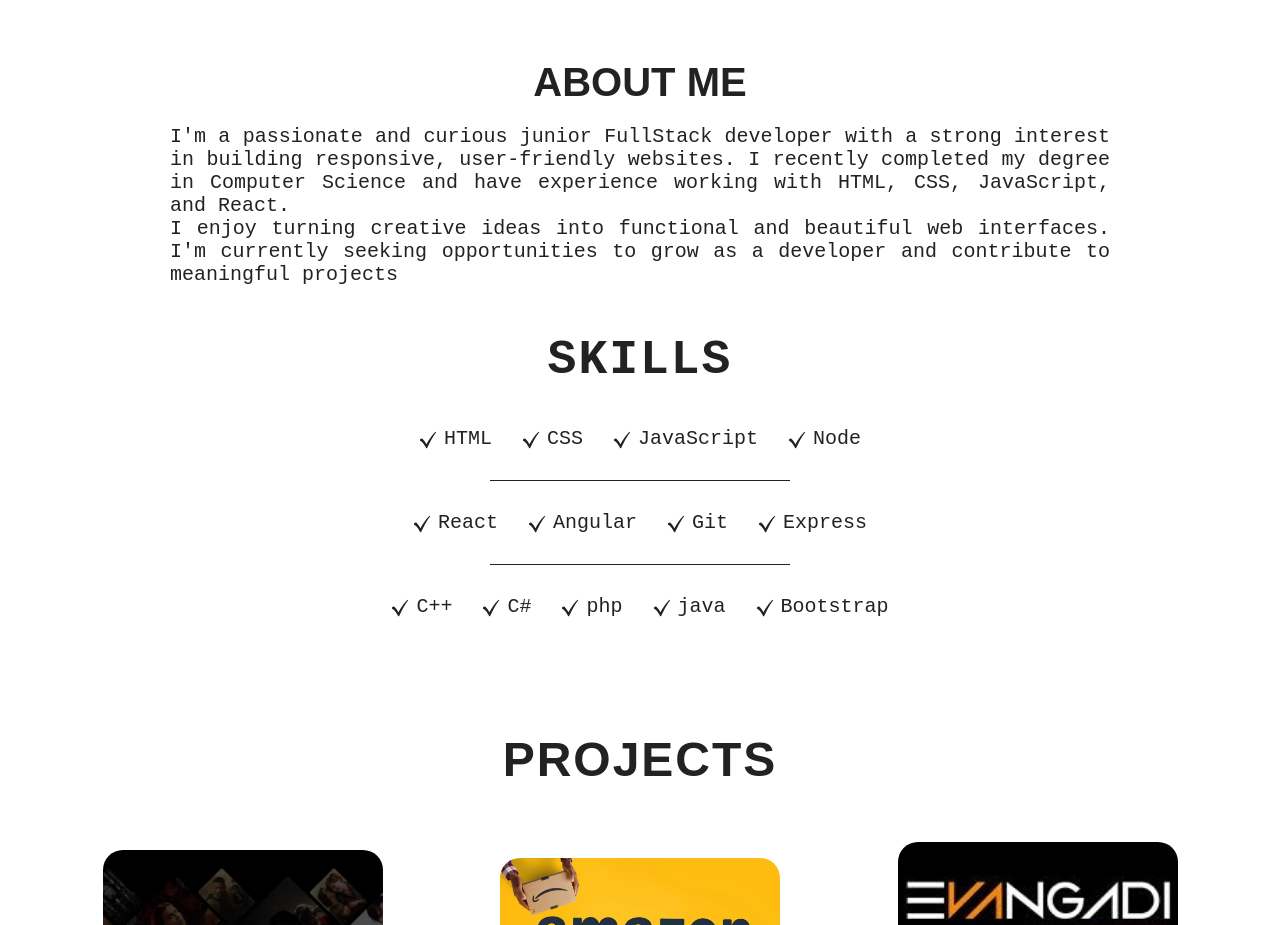
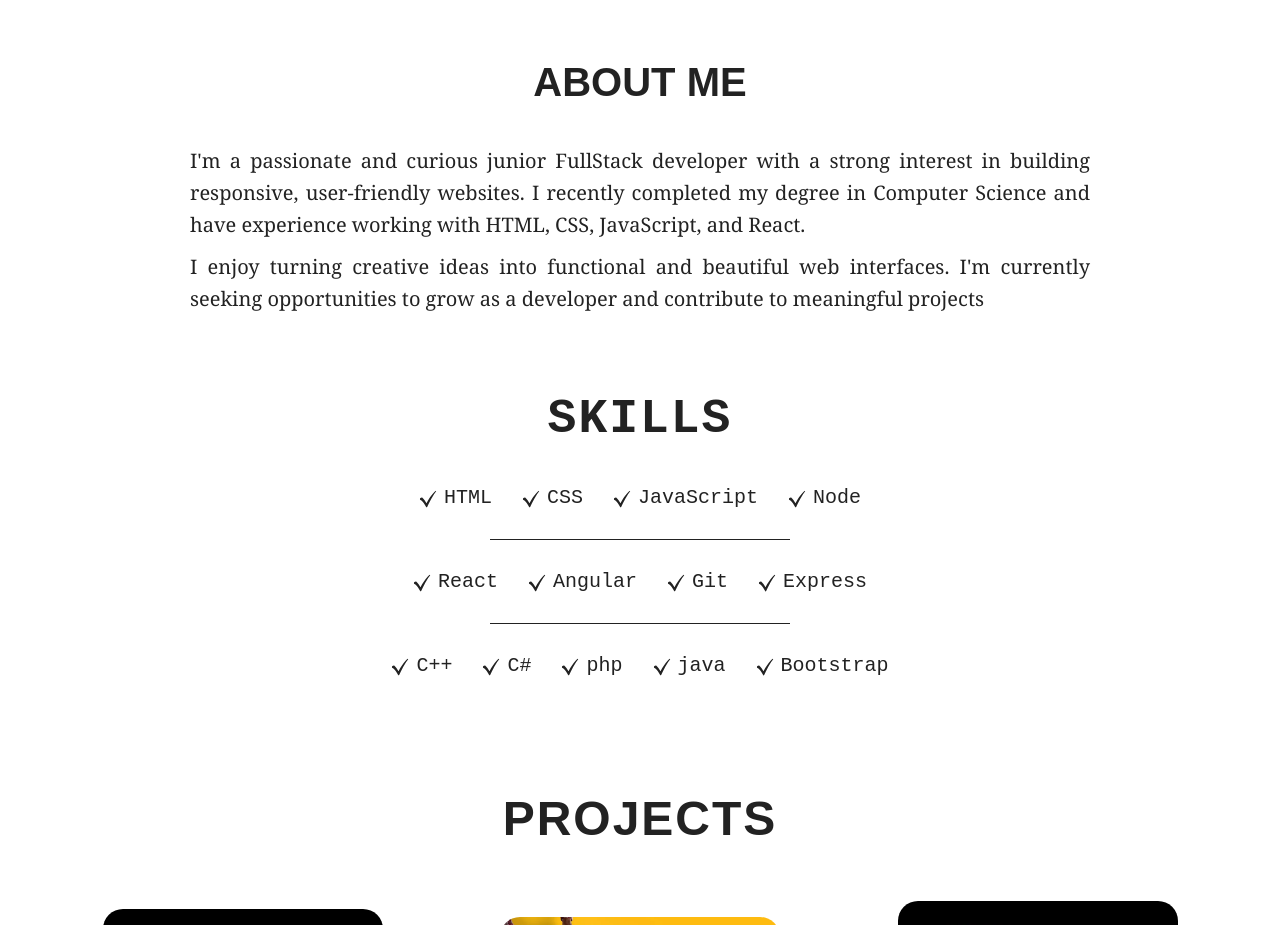
Before and after one commit to Seblewonge/Portfolio, a React (Vite) app: page / in a window 1280 px wide. Shown: the part 780-1705 px from the top of the page. Built offline with nearby package versions, Linux system fonts and the light colour scheme.

Commit message:
add some functionality

```diff
--- a/src/Components/Header/Header.css
+++ b/src/Components/Header/Header.css
@@ -113,7 +113,7 @@ font-weight: bold;
   box-shadow: 0 2px 10px rgba(0, 0, 0, 0.2);
 }
 
-@media screen and (max-width: 960px) {
+/* @media screen and (max-width: 960px) {
   .nav-menu {
     display: flex;
     flex-direction: column;
@@ -139,12 +139,67 @@ gap: 10px;
     border: none;
   }
   .nav-links {
-    padding: 0.5rem;
+ background-color: var(--background-color);
+    padding: 0rem 2rem;
     width: 100%;
     display: table;
 
   }
+.nav-logo{
+padding-left: 9%;
+}
+  .nav-logo .icon {
+    width: 2rem;
+    height: 2rem;
 
+  }
+
+  .nav-icon {
+    display: block;
+    position: absolute;
+    top: 50%;
+    right: 0;
+    transform: translate(-100%, -50%);
+    width: 2rem;
+    height: 2rem;
+    cursor: pointer;
+    color: #ffdd40;
+  }
+} */
+
+@media screen and (max-width: 960px) {
+  .nav-menu {
+    display: flex;
+    flex-direction: column;
+    width: 100%;
+    border-top: 1pxsolid #fff;
+    position: absolute;
+    top: 40px;
+    left: -80%;
+margin-bottom: 100%;
+    opacity: 1;
+    transition: all 0.5s ease;
+  }
+
+  .nav-menu.active {
+    background-color: var(--background-color);
+    left: 0px;
+    opacity: 1;
+    transition: all 0.5s ease;
+    z-index: 1;
+  }
+  .nav-item .active {
+    color: #ffdd40;
+    border: none;
+  }
+  .nav-links {
+    padding: 0rem 2rem;
+    width: 100%;
+    display: table;
+  }
+.nav-logo{
+padding-left: 9%;
+}
   .nav-logo .icon {
     width: 2rem;
     height: 2rem;
--- a/src/Pages/About/About.jsx
+++ b/src/Pages/About/About.jsx
@@ -14,9 +14,7 @@ const About = () => {
         <h1>About Me</h1>
       </div>
       <div className="about-sections">
-        <div className="about-left">
 
-        </div>
         <div className="about-right">
           <div className="about-para">
             <p>
--- a/src/Pages/About/about.css
+++ b/src/Pages/About/about.css
@@ -17,6 +17,7 @@ padding-top: 5%;
 }
 .about-para p{
 text-align: justify;
+font-family:Georgia, 'Times New Roman', Times, serif;
 }
 .container {
   display: flex;
@@ -33,6 +34,26 @@ text-align: justify;
     width: 20px;
   color: var(--text-color);
   }
+}
+ .about-para {
+ /* or use any color like #007bff */
+  border-radius: 12px;
+  padding: 20px;
+ background-color: var(--background-color);;
+  transition: all 0.3s ease-in-out;
+}
+
+/* Hover effect for a nice transition */
+.about-para:hover {
+  transform: scale(1.02);
+
+  border-color: transparent
+}
+
+.about-para p {
+  margin-bottom: 10px;
+  line-height: 1.6;
+  text-align: justify;
 }
 
 .skillList {
```
Also changed, not shown: src/Pages/Contacts/Contact.jsx (line endings or trailing spaces).
